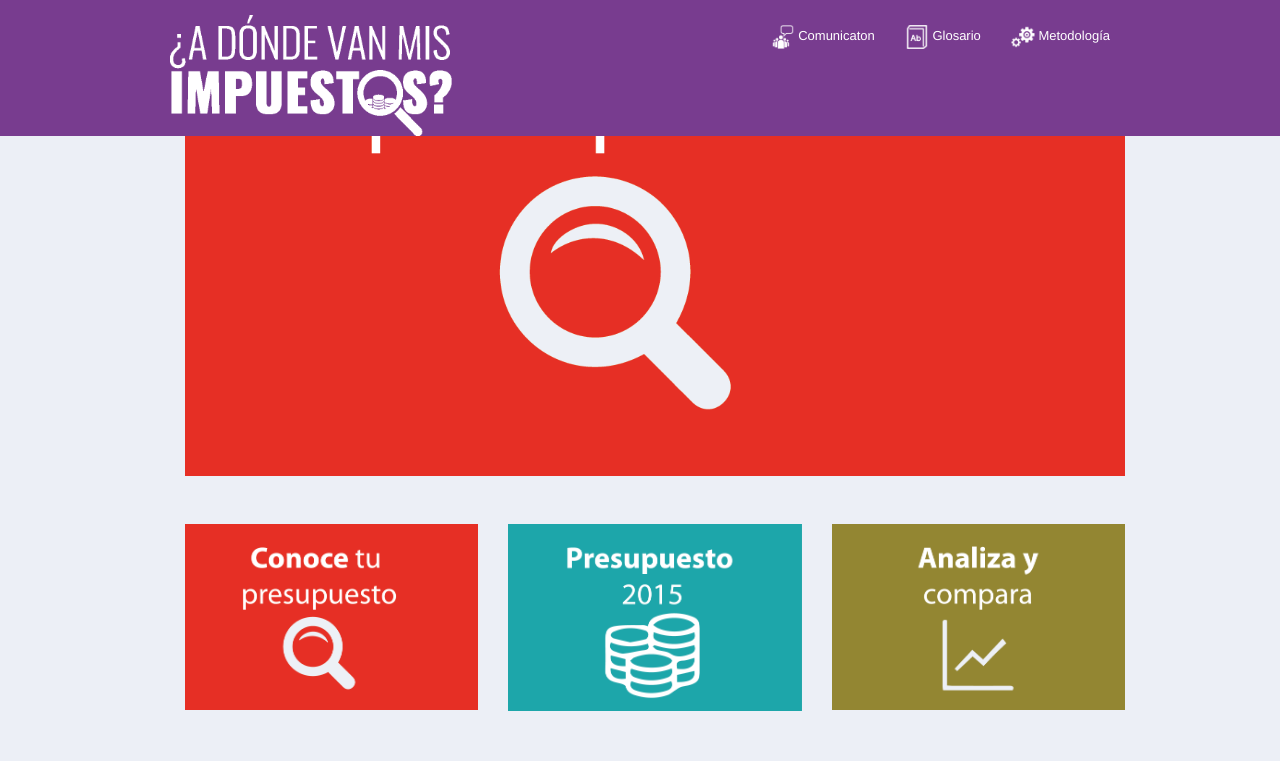
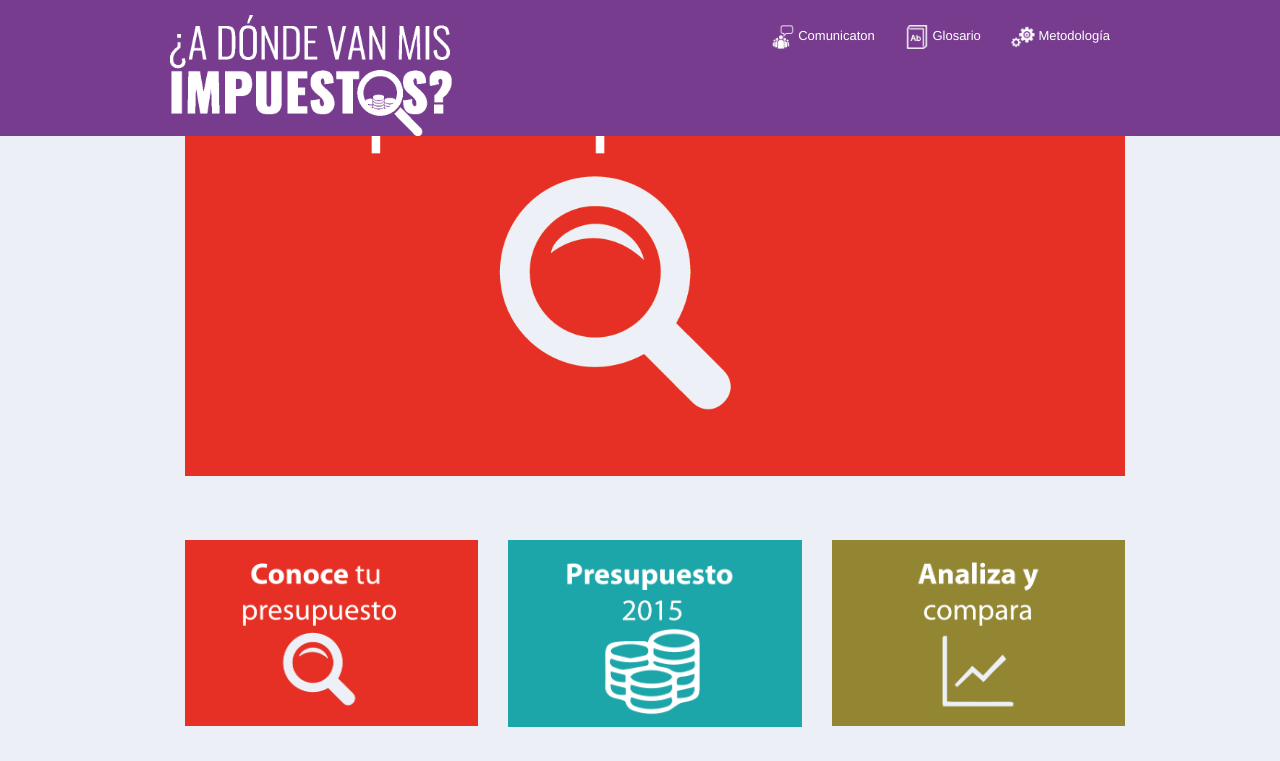
Before and after one commit to jherreragt/MiGuatemala.org, a Jekyll site: the page built from formacion-civica.html, in a window 1280 px wide and 1400 px high, scrolled down 222 px. Shown: the top 761 px of the window. Built offline with Jekyll 4.4.1, drawn with Linux system fonts in a browser that asks for light colours; nearby versions of some CDN libraries; some web fonts are replaced; grey boxes are pictures that could not be loaded.

Commit message:
Update style.css

```diff
--- a/css/style.css
+++ b/css/style.css
@@ -57,8 +57,8 @@
 }
 
 .spaced {
-  margin-top: 3em;
-  margin-bottom: 0em;
+  margin-top: 4em;
+  margin-bottom: 3em;
 }
 
 #logo {
```
